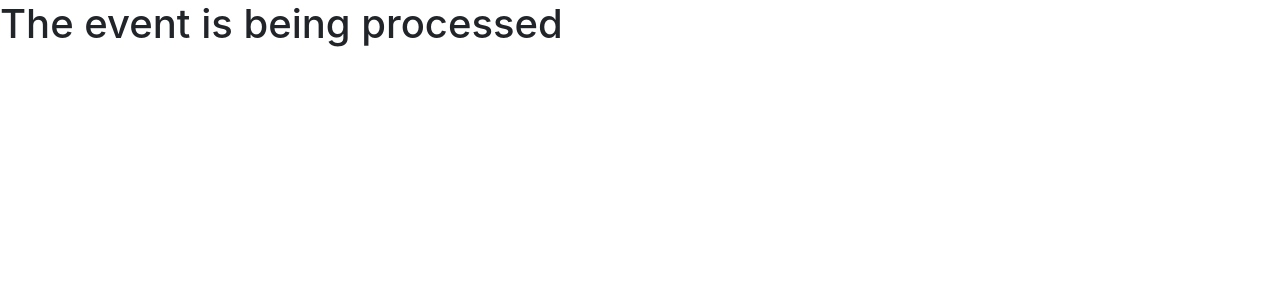
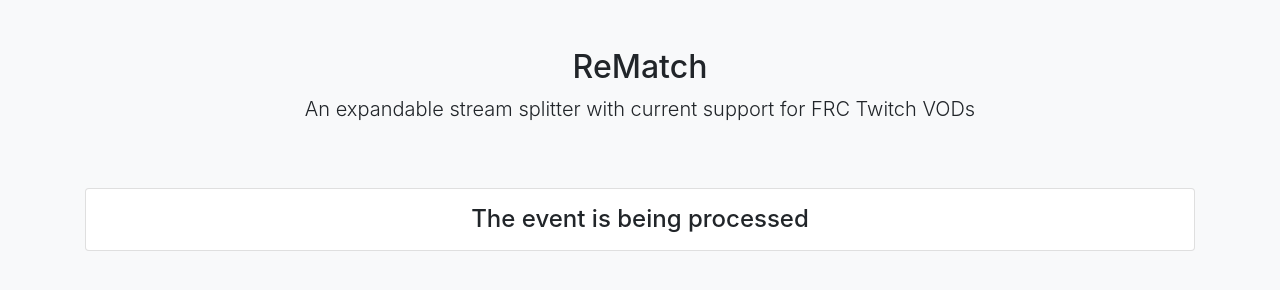
Before and after one commit to tweirtx/ReMatch, a plain HTML site: page Execute.html in a window 1280 px wide. Drawn offline with Linux system fonts and the light colour scheme.

Commit message:
Redesign execute page

```diff
--- a/Execute.html
+++ b/Execute.html
@@ -2,10 +2,17 @@
 <html lang="en">
 <head>
     <meta charset="UTF-8">
-    <title>Execution</title>
+    <title>ReMatch</title>
     <link rel="stylesheet" href="bootstrap.css">
 </head>
-<body>
-    <h1>The event is being processed</h1>
+<body class="bg-light">
+    <div class="container">
+        <div class="py-5 text-center">
+            <h2>ReMatch</h2>
+            <p class="lead">An expandable stream splitter with current support for FRC Twitch VODs</p>
+        </div>
+
+        <h4 class="text-center card p-3">The event is being processed</h4>
+    </div>
 </body>
 </html>
```
